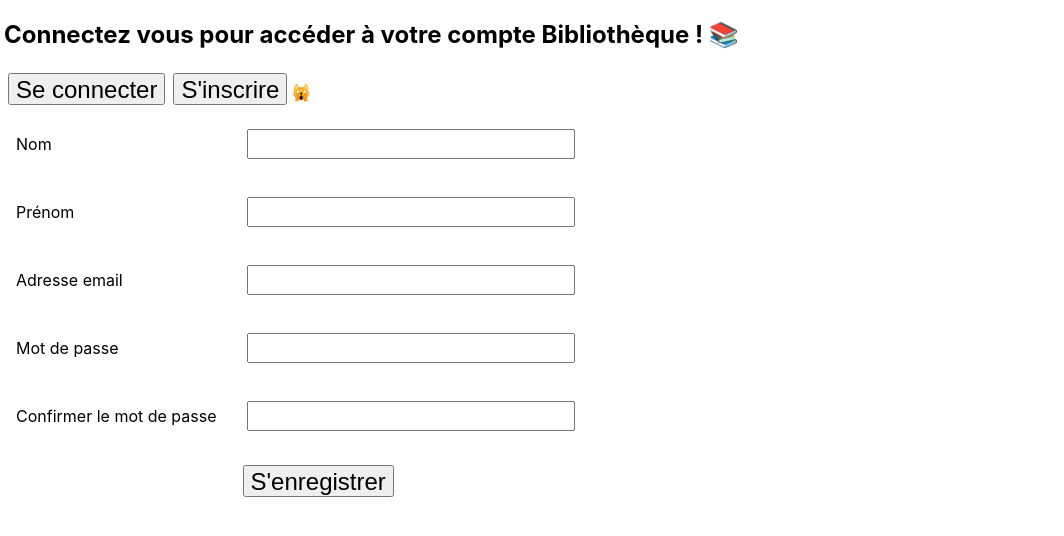
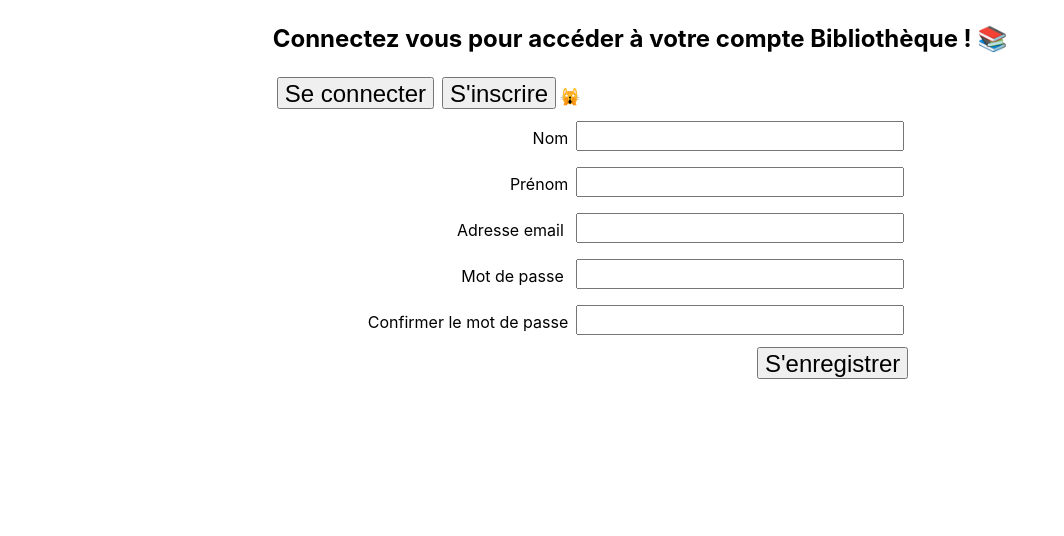
Before and after one commit to mercure84/biblioReact2, a React (Create React App) app: page /login in a window 1280 px wide. Both pictures are taken after a click on the button "S'inscrire". Shown: the top 536 px of the page, without its empty margins (0-1064 px from the left). Built offline with nearby package versions, Linux system fonts and the light colour scheme.

Commit message:
login form corrigé au niveau de l'alignement des éléments

```diff
--- a/src/App.js
+++ b/src/App.js
@@ -87,11 +87,12 @@ getInfosUser = async () =>{
     return (
       <div className="App">
         <header className="App-header">
-          <div><button style={{ color: "red" }} onClick={this.handleLogout}>
+          <div>
+          <button onClick={this.afficherFiltre}>Rechercher un ouvrage</button>
+          <button onClick={this.afficherEmprunts}>Mes emprunts</button>
+          <button style={{ color: "red" }} onClick={this.handleLogout}>
             Se déconnecter
-          </button>
-          <button onClick={this.afficherFiltre}>Rechercher un ouvrage</button>
-          <button onClick={this.afficherEmprunts}>Mes emprunts</button></div>
+          </button></div>
 
           <div>
             <h1>Bienvenu(e) {this.state.dataUser.prenom} {this.state.dataUser.nom} dans votre Bibliothèque !</h1>
@@ -100,6 +101,8 @@ getInfosUser = async () =>{
           {this.state.showEmprunts && <Emprunts />}
 
           {this.state.showRechercheLivre && <RechercheLivre />}
+
+          <br></br>
 
           <div>Ce site web a été construit avec ReactJS <span><img src={logo} className="App-logo" alt="logo" /></span></div>
 
--- a/src/JWTAuthentication/withAuth.js
+++ b/src/JWTAuthentication/withAuth.js
@@ -3,7 +3,7 @@ import AuthService from './AuthService';
 import {urlServiceApi} from '../configJM'
 
 export default function withAuth(AuthComponent) {
-    const Auth = new AuthService({urlServiceApi});
+    const Auth = new AuthService(urlServiceApi);
     return class AuthWrapped extends Component {
         constructor() {
             super();
--- a/src/LoginForm.js
+++ b/src/LoginForm.js
@@ -1,9 +1,8 @@
 import React from "react";
 import "./LoginForm.css";
-import "./index.css";
 import AuthService from "./JWTAuthentication/AuthService.js";
-import {urlServiceApi} from './configJM';
-
+import { urlServiceApi } from "./configJM";
+import searchingLogo from "./searching.svg";
 
 const Auth = new AuthService();
 
@@ -114,7 +113,6 @@ this.resetState();
         nouveauMembreOK: true,
         bugSignUp: false
       });
-
     } catch (error) {
       this.setState({
         isLoaded: false,
@@ -134,9 +132,18 @@ this.resetState();
   render() {
     return (
       <div id="connexion" className="vue">
+        <div className="loginChoice">
           <h2>Connectez vous pour accéder à votre compte Bibliothèque ! 📚</h2>
-
-        {!this.state.isLoaded && <p>Communication avec le serveur...</p>}
+          {!this.state.isLoaded && (
+            <div>
+              {" "}
+              <img
+                src={searchingLogo}
+                className="Searching-logo"
+                alt="searching-Logo"
+              />
+            </div>
+          )}
           {this.state.nouveauMembreOK && (
             <p id="nouveauMembre">Vous avez bien été enregistré !</p>
           )}
@@ -150,7 +157,8 @@ this.resetState();
 
           {this.state.bugSignUp && (
             <p id="bugSignUp">
-            Un problème est apparu dans l'enregistrement, veuillez recommencer!
+              Un problème est apparu dans l'enregistrement, veuillez
+              recommencer!
             </p>
           )}
 
@@ -167,70 +175,35 @@ this.resetState();
           >
             🙀
           </span>
-
+        </div>
         {this.state.showSignUpForm && (
           <form id="signUpForm" onSubmit={this.handleSubmitSignUp}>
-            <table>
-              <tbody>
-                <tr>
-                  <td>
             <label htmlFor="nom">Nom</label>
-                  </td>
-                  <td>
+
             <input type="text" id="nom" name="nom" required />
-                  </td>
-                </tr>
-                <tr>
-                  <td>
+            <br />
+
             <label htmlFor="prenom">Prénom</label>
-                  </td>
-                  <td>
+
             <input type="text" id="prenom" name="prenom" required />
-                  </td>
-                </tr>
-                <tr>
-                  <td>
+            <br />
+
             <label htmlFor="email">Adresse email </label>
-                  </td>
-                  <td>
+
             <input type="text" id="email" name="email" required />
-                  </td>
-                </tr>
+            <br />
 
-                <tr>
-                  <td>
             <label htmlFor="password">Mot de passe </label>
-                  </td>
-                  <td>
+
             <input type="password" id="password" name="password" />
-                  </td>
-                </tr>
+            <br />
 
-                <tr>
-                  <td>
-                    <label htmlFor="repassword">
-                      Confirmer le mot de passe
-                    </label>
-                  </td>
+            <label htmlFor="repassword">Confirmer le mot de passe</label>
 
-                  <td>
-                    <input
-                      type="password"
-                      id="repassword"
-                      name="repassword"
-                      required
-                    />
-                  </td>
-                </tr>
+            <input type="password" id="repassword" name="repassword" required />
+            <br />
 
-                <tr>
-                  <td />
-                  <td>
             <button>S'enregistrer</button>
-                  </td>
-                </tr>
-              </tbody>
-            </table>
           </form>
         )}
 
--- a/src/RechercheLivre.js
+++ b/src/RechercheLivre.js
@@ -66,9 +66,8 @@ class RechercheLivre extends React.Component {
     });
   };
 
-  supprimerListeLivres = () => {
-    console.log("le bouton supprimer liste livre a été clické");
-    this.setState({ afficherLivres: false, afficherFiltrage: false });
+  resetRecherche = () => {
+    this.setState({ afficherLivres: false, afficherFiltrage: false, afficherRandom : false });
   };
 
 
@@ -107,29 +106,36 @@ class RechercheLivre extends React.Component {
         <button onClick={this.randomLivreDisponible}>
           Un Livre disponible au hasard SVP ! 🎲
         </button>
+        <button onClick={this.resetRecherche}>Reset 👻</button>
+
         {this.state.afficherRandom && (
           <RandomLivre livreRandom={this.state.livreRandom} />
         )}
 </div>
         <form name="rechercheLivre" onSubmit={this.filtrerLivres}>
-          <div>
-            <label>
+
+
+            <table><tbody>
+
+            <tr><td><label>
               <input type="radio" name="typeRecherche" value="Titre" required />
               Par titre
             </label>
-          </div>
-          <div>
+
+            </td></tr>
+
+            <tr><td>
             <label>
               <input type="radio" name="typeRecherche" value="Auteur" />
-              Par auteur
-            </label>
-          </div>
-          <div>
+              Par nom d'auteur
+            </label></td></tr>
+
+            <tr><td>
             <label>
               <input type="radio" name="typeRecherche" value="Editeur" />
               Par éditeur
-            </label>
-          </div>
+            </label></td></tr>
+            </tbody></table>
 
           <br />
           <label htmlFor="champRecherche">Saisir un mot clef</label>
@@ -144,14 +150,12 @@ class RechercheLivre extends React.Component {
         </form>
 
 
-        <button onClick={this.supprimerListeLivres}>Purger</button>
 
 
         {this.state.afficherFiltrage && (
           <div>
             <p>
-              Il y a {this.state.livresFiltres.length} livres correspondant à
-              votre recherche
+              Il y a {this.state.livresFiltres.length} livres correspondant à votre recherche
             </p>
             <ol>
               {this.state.livresFiltres.map(livre => (
--- a/src/configJM.js
+++ b/src/configJM.js
@@ -1,3 +1,3 @@
-const urlServiceApi = "http://vps671888.ovh.net:8080/api/"
+const urlServiceApi = "http://localhost:8080/api/"
 
 export {urlServiceApi};
--- a/src/loginForm.css
+++ b/src/loginForm.css
@@ -1,5 +1,12 @@
 
 /* mes paramètres perso */
+
+.vue {
+  display: flex;
+  flex-direction: column;
+  align-items: center;
+  justify-content: center;
+}
 
 input{
     font-size : 3vh;
@@ -15,11 +22,10 @@ input{
 
   }
 
-  td{
+  form{
+text-align : right
+  }
 
-text-align : right
-
-  }
 
   #nouveauMembre{
 
```
Lines whose indentation alone changed are shown as unchanged.
